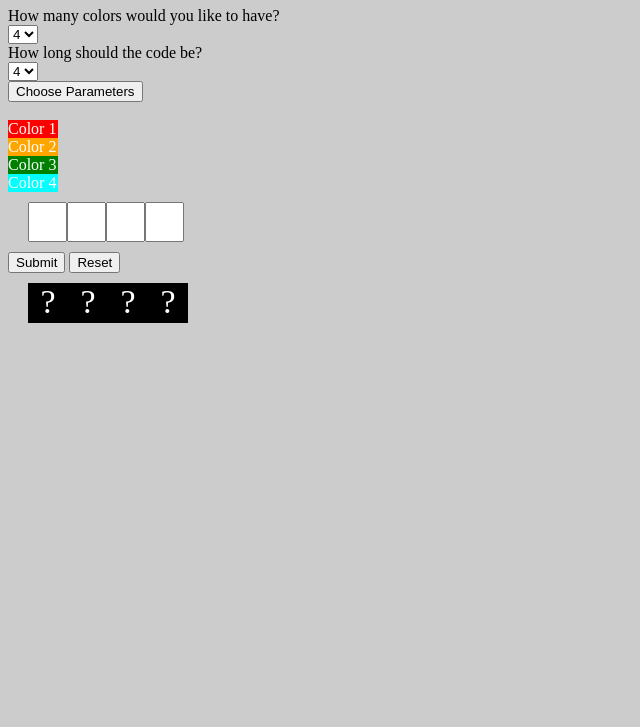
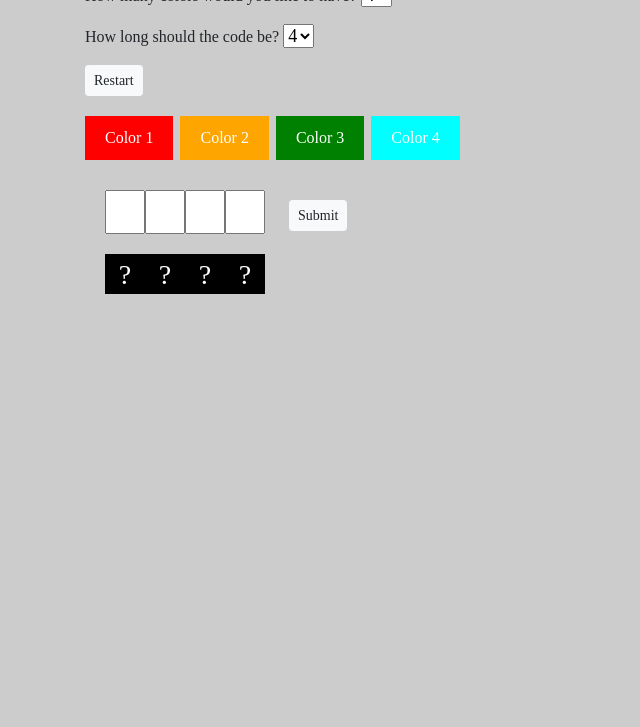
Before and after one commit to mikefeldberg/mastermind-pre-ga, a plain HTML site: page index.html in a window 1280 px wide. Shown: the part 73-800 px from the top of the page, without its empty margins (0-640 px from the left). Drawn offline with nearby package versions, Linux system fonts and the light colour scheme; a web font is replaced by a local one.

Commit message:
bootstrap styling

```diff
--- a/css/style.css
+++ b/css/style.css
@@ -1,31 +1,35 @@
 body {
-  background: #ccc;
+  background: #ccc !important;
+}
+.container {
+  font-family: 'Muli';
 }
 .colors {
   color: white;
-  width: 50px;
+  margin: 20px 0;
+}
+.inline {
+  display: inline-block;
+}
+.color{
+  padding: 10px 20px;
+  margin-right: 7px;
 }
 .round {
   margin: 10px 20px;
 }
+select {
+  font-size: 18px !important;
+}
 input{
-  width: 31px;
-  height: 34px;
-  font-size: 24px;
+  width: 40px;
+  height: 44px;
+  font-size: 24px !important;
   text-align: center;
-  display: inline-block;
-}
-.gameOptions {
-  color: black;
-  font-size: 14px;
-  text-align: center;
-  height: 25px;
-  display: inline-block;
-  width: 25px;
 }
 .piece {
   color: white;
-  font-size: 34px;
+  font-size: 28px;
   text-align: center;
   height: 40px;
   display: inline-block;
@@ -62,14 +66,12 @@ input{
   background-color: magenta;
 }
 .grid{
-  display: inline-block;
   vertical-align: bottom;
 }
 .quad {
   border: 1px black solid;
   height: 8px;
   width: 8px;
-  display: inline-block;
   margin: 0 0 0 10px;
 }
 .quad.black {
--- a/index.html
+++ b/index.html
@@ -2,27 +2,32 @@
 <html>
   <head>
     <script src="https://code.jquery.com/jquery-3.1.0.js"></script>
+    <script src="https://maxcdn.bootstrapcdn.com/bootstrap/4.0.0/js/bootstrap.min.js"></script>
     <script src="js/mastermind.js"></script>
     <link rel="stylesheet" type="text/css" href="css/style.css">
+    <link rel="stylesheet" type="text/css" href="https://maxcdn.bootstrapcdn.com/bootstrap/4.0.0/css/bootstrap.min.css">
+    <link href="https://fonts.googleapis.com/css?family=Muli" rel="stylesheet">
     <meta charset="utf-8">
     <meta name="viewport" content="width=device-width">
     <title>Mastermind</title>
   </head>
   <body>
+    <div class="container">
       <h1>Mastermind</h1>
-    <div>How many colors would you like to have?</div>
+      <div>
+        <p class="inline">How many colors would you like to have?</p>
         <select id="chooseColorsAllowed"></select>
-    <div>How long should the code be?</div>
+      </div>
+      <div>
+        <p class="inline">How long should the code be?</p>
         <select id="choosePuzzleLength"></select>
-    <br>
-    <button id="chooseGameParameters">Choose Parameters</button>
-    <br><br>
-    <div></div>
+      </div>
+      <button id="chooseGameParameters" class="btn btn-light btn-sm">Restart</button>
       <div class="colors"></div>
-    <div class="round"></div>
-    <button id="submit">Submit</button>
-    <button id="resetGame">Reset</button>
+      <div class="round inline"></div>
+      <button id="submit" class="btn btn-light btn-sm">Submit</button>
       <div id="game"></div>
       <div id="error">Valid numbers only, asshole.</div>
+    </div>
   </body>
 </html>
--- a/js/mastermind.js
+++ b/js/mastermind.js
@@ -12,10 +12,6 @@ $(document).ready(function() {
 
   startGame();
 
-  $("#resetGame").click(function() {
-    startGame();
-  });
-
   function clearGuessBoxes(){
     for (var i = 1; i <= puzzleLength; i++) {
       $("#input" + i).val("");
@@ -25,11 +21,11 @@ $(document).ready(function() {
   function startGame(){
     $(".colors").html("");
     for (var i = 1; i <= colorsAllowed; i++){
-      $(".colors").append("<div class='c" + i + "'>Color " + i + "</div>");
+      $(".colors").append("<div class='c" + i + " color inline'>Color " + i + "</div>");
     }
     $(".round").html("");
     for (var i = 1; i <= puzzleLength; i++){
-      $(".round").append("<input id='input" + i + "' class='userInput' type='text' maxlength='1'>");
+      $(".round").append("<input id='input" + i + "' class='inline userInput' type='text' maxlength='1'>");
     }
     numOfGuesses = 0;
     clearGuessBoxes()
@@ -116,9 +112,10 @@ $(document).ready(function() {
     var selected = (i == puzzleLength) ? "selected" : "";
     $("#choosePuzzleLength").append('<option value="' + i + '" ' + selected + '>' + i + '</option>');
   }
+
   function appendGrid(blackCount, whiteCount){
     $("#round" + numOfGuesses).append(
-      '<div class="grid">' +
+      '<div class="grid inline">' +
         '<div class="row1"></div>' +
         '<div class="row2"></div>' +
       '</div>');
@@ -129,7 +126,7 @@ $(document).ready(function() {
       rowToAppendTo = (i <= Math.ceil(puzzleLength/2)) ? "row1" : "row2";
       if (remBlackCount > 0) {
         $("#round" + numOfGuesses + " ." + rowToAppendTo).append(
-          '<div class="quad black"></div>');
+          '<div class="quad black inline"></div>');
         remBlackCount = remBlackCount - 1;
       }
     }
@@ -137,7 +134,7 @@ $(document).ready(function() {
       rowToAppendTo = (i + blackCount <= Math.ceil(puzzleLength/2)) ? "row1" : "row2";
       if (remWhiteCount > 0) {
         $("#round" + numOfGuesses + " ." + rowToAppendTo).append(
-          '<div class="quad white"></div>');
+          '<div class="quad white inline"></div>');
         remWhiteCount = remWhiteCount - 1;
       }
     }
```
Lines whose indentation alone changed are shown as unchanged.
